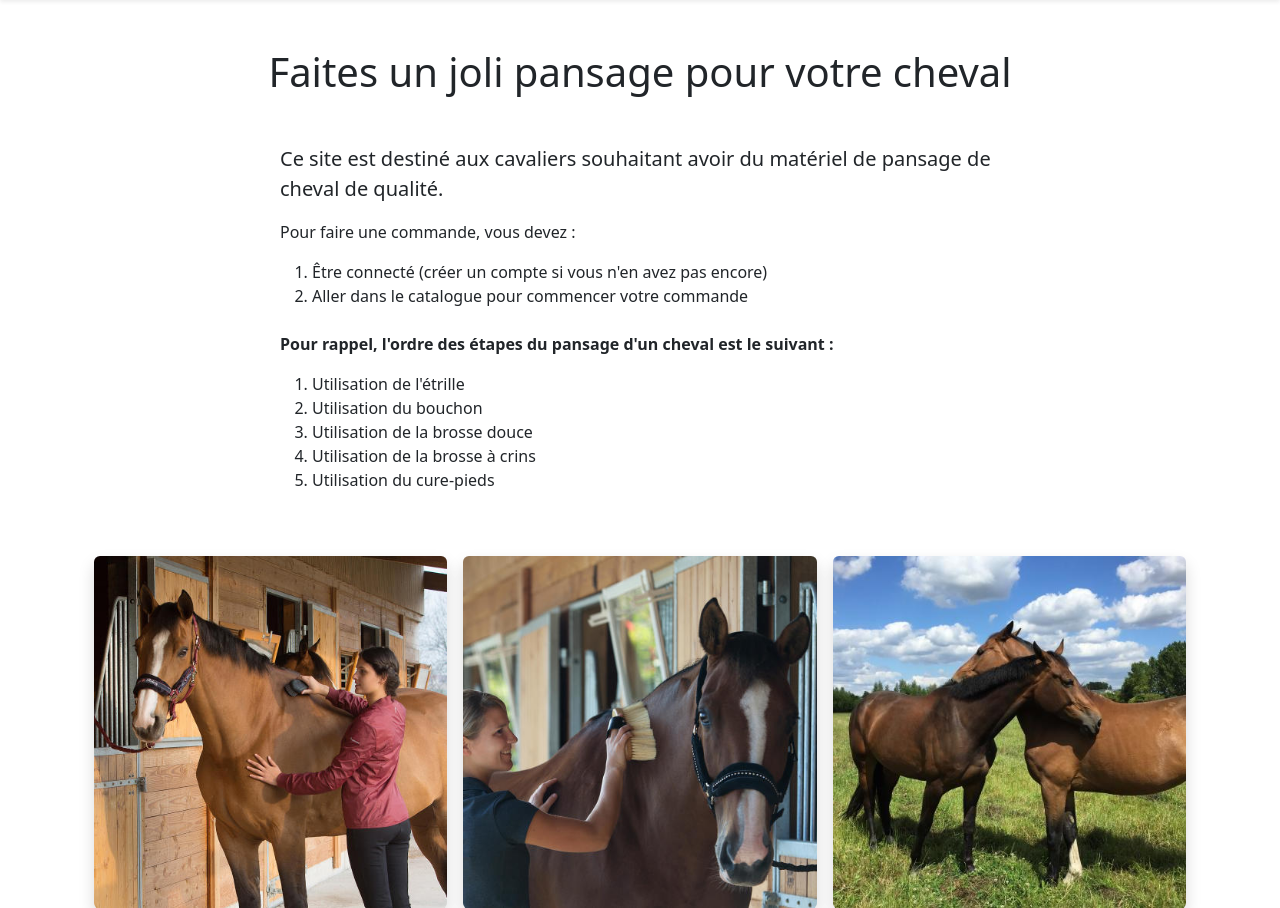
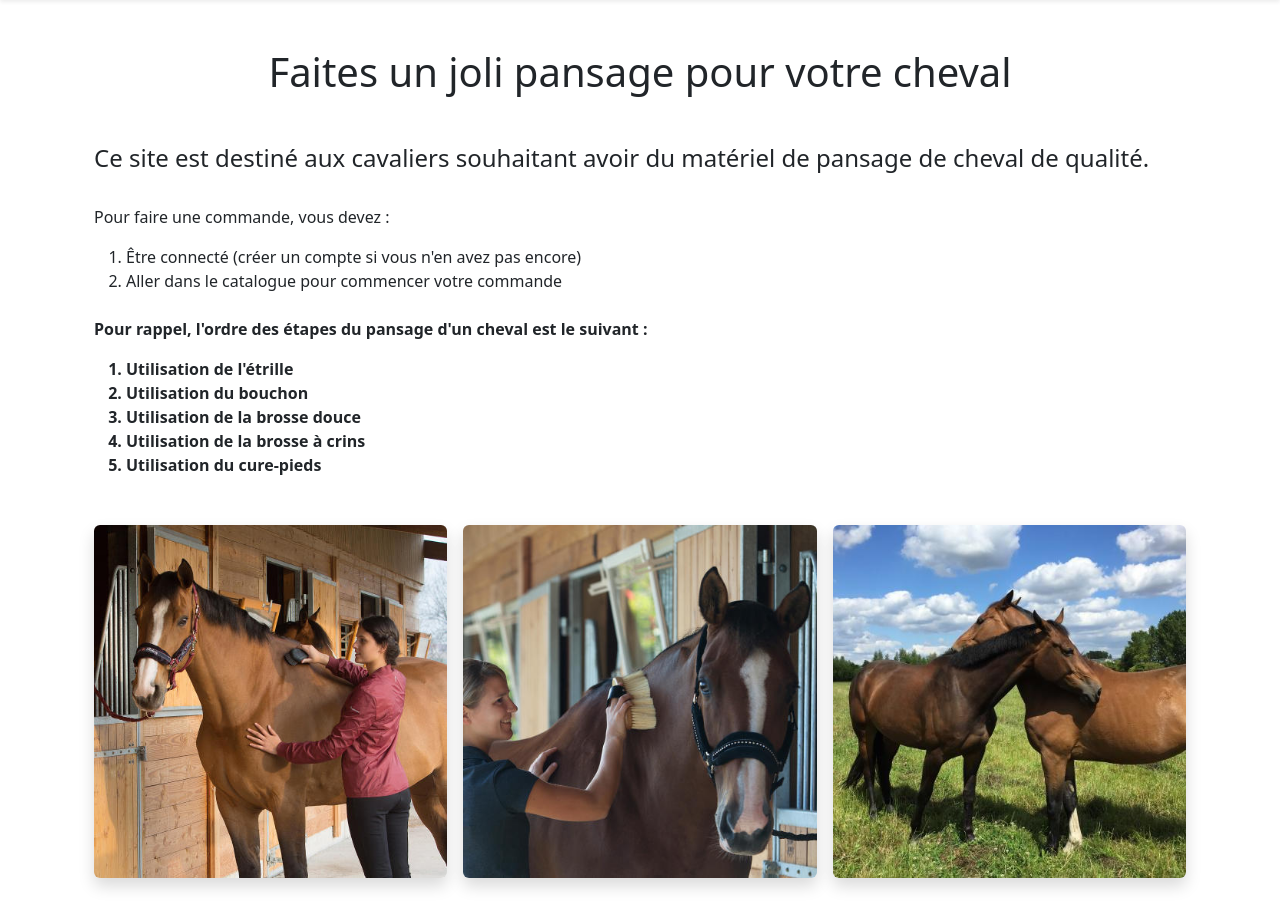
Before and after one commit to gaby1994/eboutique, a Symfony app: template templates/home/index.html.twig in a window 1280 px wide. Shown: the part 185-1093 px from the top of the page. After the commit the page ends 1072 px from the top, so only its background shows below. Run offline with Twig, Linux system fonts and the light colour scheme; the template is opened without the code that fills it, so the values that code supplies are empty; some libraries are stand-ins or nearby versions.

Commit message:
Modification page accueil

```diff
--- a/templates/home/index.html.twig
+++ b/templates/home/index.html.twig
@@ -7,11 +7,11 @@
 
     <h1 class="text-center mb-5">Faites un joli pansage pour votre cheval</h1>
 
-    <div class="row justify-content-center mb-5">
-        <div class="col-lg-8">
-            <p class="lead">
+    <div class="mb-5">
+        <h4>
             Ce site est destiné aux cavaliers souhaitant avoir du matériel de pansage de cheval de qualité.
-            </p>
+        </h4>
+        <br>
         <p>
             Pour faire une commande, vous devez :
         </p>
@@ -22,14 +22,13 @@
         <p class="fw-bold mt-4">
             Pour rappel, l'ordre des étapes du pansage d'un cheval est le suivant :
         </p>
-            <ol class="sequence">
+        <ol class="fw-bold sequence">
             <li>Utilisation de l'étrille</li>
             <li>Utilisation du bouchon</li>
             <li>Utilisation de la brosse douce</li>
             <li>Utilisation de la brosse à crins</li>
             <li>Utilisation du cure-pieds</li>
         </ol>
-        </div>
     </div>
 
     {# Images centrées et responsives #}
```
Lines whose indentation alone changed are shown as unchanged.
